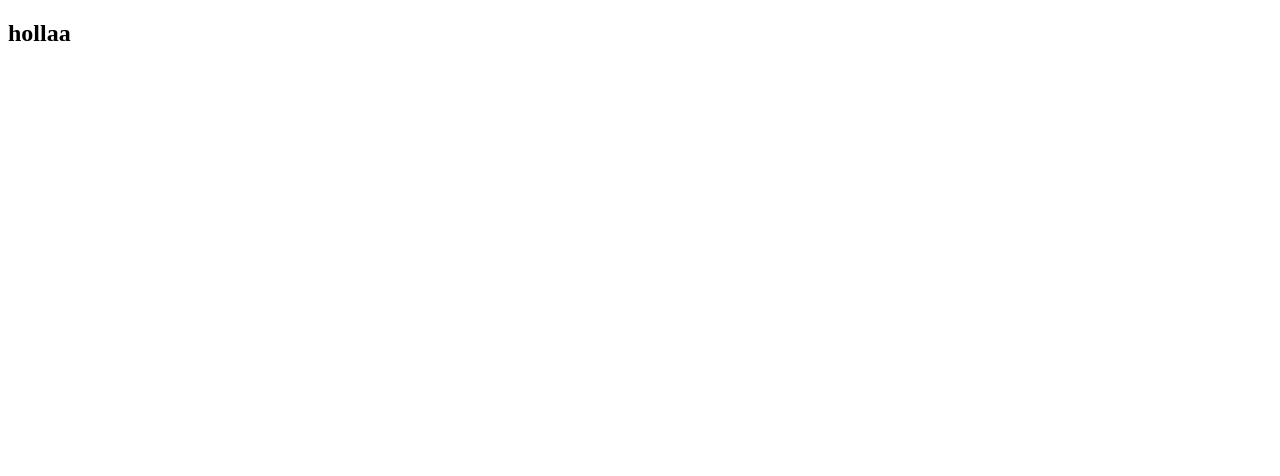
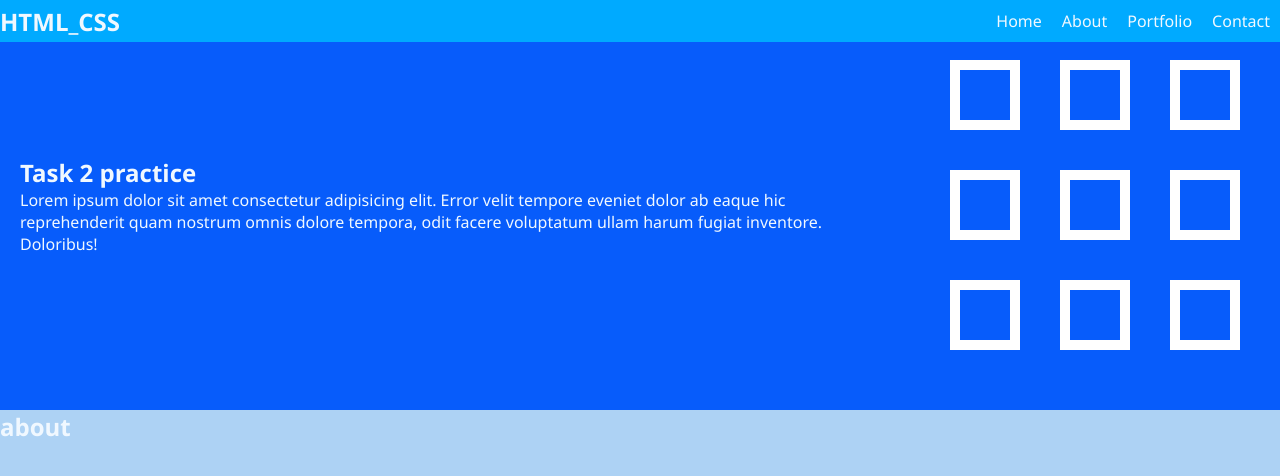
Before and after one commit to firmaye/HTML_CSS, a plain HTML site: page index.html in a window 1280 px wide. Drawn offline with Linux system fonts and the light colour scheme.

Commit message:
home page added

```diff
--- a/index.html
+++ b/index.html
@@ -3,9 +3,56 @@
   <head>
     <meta charset="UTF-8" />
     <meta name="viewport" content="width=device-width, initial-scale=1.0" />
+    <link rel="stylesheet" href="style.css" />
     <title>html_css</title>
   </head>
   <body>
-    <h2>hollaa</h2>
+    <div class="container">
+      <div class="navbar_container">
+        <div class="Logo">
+          <h2>HTML_CSS</h2>
+        </div>
+        <div class="links">
+          <a href="#home"><li>Home</li></a>
+          <a href="#about"><li>About</li></a>
+          <a href="#portfolio"><li>Portfolio</li></a>
+          <a href="#contact"><li>Contact</li></a>
+        </div>
+      </div>
+      <div class="home-page" id="home">
+        <div class="main">
+          <div class="header">
+            <h2>Task 2 practice</h2>
+          </div>
+          <div class="text">
+            Lorem ipsum dolor sit amet consectetur adipisicing elit. Error velit
+            tempore eveniet dolor ab eaque hic reprehenderit quam nostrum omnis
+            dolore tempora, odit facere voluptatum ullam harum fugiat inventore.
+            Doloribus!
+          </div>
+        </div>
+        <div class="space"></div>
+        <div class="img">
+          <div class="dot">
+            <div class="dote"></div>
+            <div class="dote"></div>
+            <div class="dote"></div>
+          </div>
+          <div class="dot">
+            <div class="dote"></div>
+            <div class="dote"></div>
+            <div class="dote"></div>
+          </div>
+          <div class="dot">
+            <div class="dote"></div>
+            <div class="dote"></div>
+            <div class="dote"></div>
+          </div>
+        </div>
+      </div>
+      <div class="about_page">
+        <h2>about</h2>
+      </div>
+    </div>
   </body>
 </html>
--- a/style.css
+++ b/style.css
@@ -0,0 +1,73 @@
+* {
+  margin: 0;
+  padding: 0;
+  color: aliceblue;
+  font-family: "Segoe UI", Tahoma, Geneva, Verdana, sans-serif;
+}
+body {
+  background: rgba(137, 190, 240, 0.692);
+}
+a {
+  text-decoration: none;
+}
+.navbar_container {
+  background: rgb(0, 170, 255);
+  justify-content: space-between;
+  display: flex;
+  align-items: center;
+  padding-left: 10px 0;
+  position: fixed;
+  width: 100%;
+}
+.logo {
+  font-family: Georgia, serif Helvetica, sans-serif;
+  font-weight: bold;
+}
+.links {
+  display: flex;
+}
+.links li {
+  list-style: none;
+  padding: 10px;
+  font-weight: 500;
+}
+li:hover {
+  color: rgb(192, 200, 210);
+  font-size: 17px;
+}
+li:active {
+  color: blue;
+}
+.space {
+  width: 100px;
+}
+.home-page {
+  background-color: rgb(7, 92, 251);
+
+  padding: 40px 20px;
+  display: flex;
+  justify-content: space-around;
+  align-items: center;
+}
+.main {
+  flex-direction: column;
+  display: flex;
+  justify-content: center;
+  align-items: center;
+}
+.header {
+  align-self: flex-start;
+}
+.img {
+  display: flex;
+  flex-direction: column;
+}
+.dot {
+  display: flex;
+}
+.dote {
+  border: 10px solid white;
+  margin: 20px;
+  width: 50px;
+  height: 50px;
+}
```
